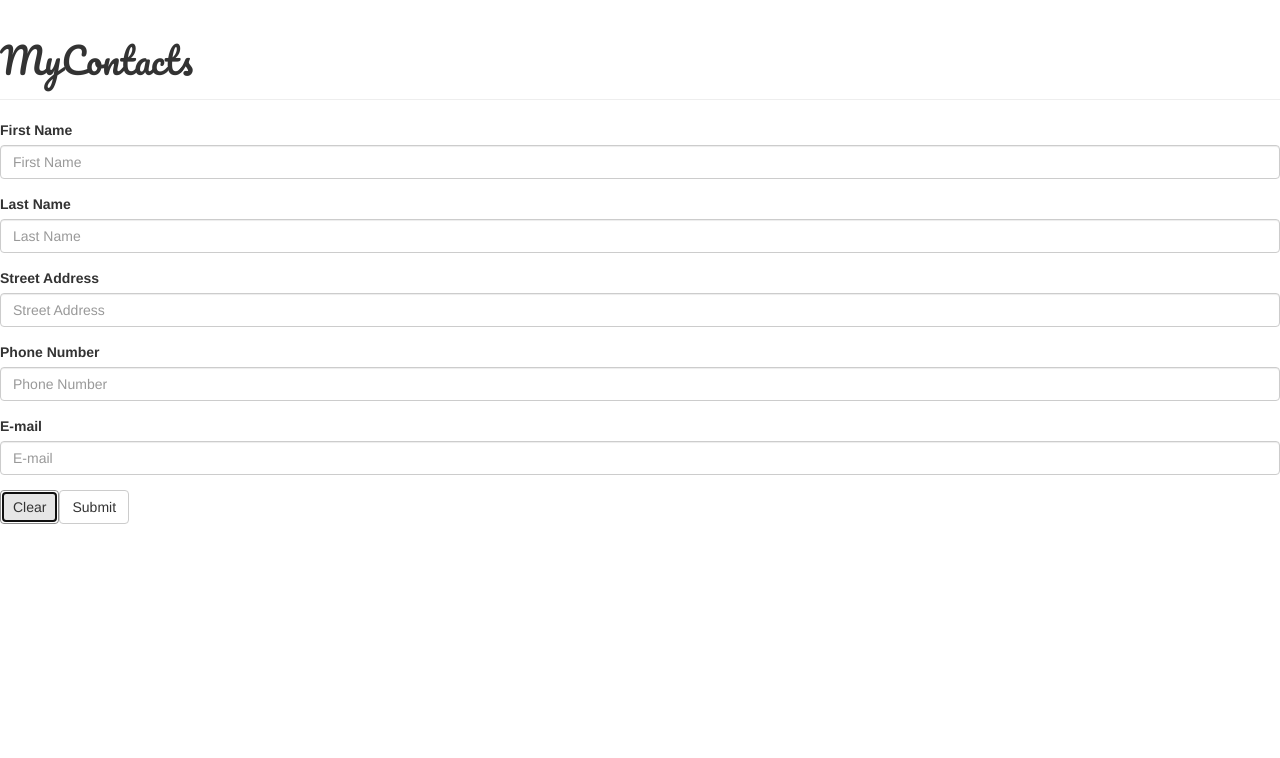
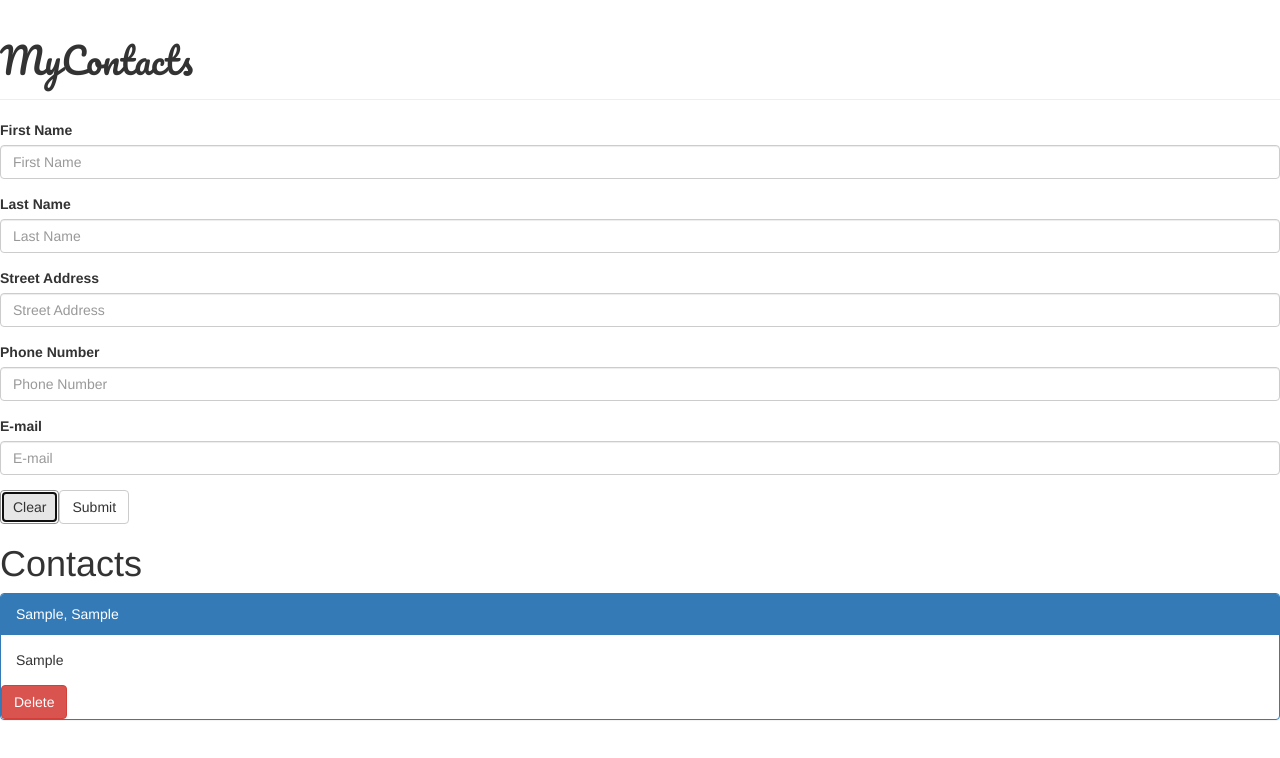
Before and after one commit to calebjwl/my-contacts-react, a React (Create React App) app: page / in a window 1280 px wide. Both pictures are taken after typing "Sample", "Sample", "Sample", "Sample", "name@example.com" into the empty fields and a click on the button "Clear". Shown: the top 758 px of the page. Built offline with nearby package versions, Linux system fonts and the light colour scheme.

Commit message:
Roughly display created contacts

```diff
--- a/public/index.html
+++ b/public/index.html
@@ -20,7 +20,7 @@
       work correctly both with client-side routing and a non-root public URL.
       Learn how to configure a non-root public URL by running `npm run build`.
     -->
-    <title>React App</title>
+    <title>MyContacts React</title>
   </head>
   <body>
     <noscript>
--- a/src/App.js
+++ b/src/App.js
@@ -2,6 +2,7 @@ import React, { Component } from 'react';
 import './App.css';
 import Header from './components/Header';
 import AddContactForm from './components/AddContactForm';
+import Contact from './components/Contact';
 
 class App extends Component {
   constructor() {
@@ -24,6 +25,12 @@ class App extends Component {
       <div className="App">
         <Header />
         <AddContactForm addContact={this.addContact}/>
+        <h1>Contacts</h1>
+        {
+          Object
+          .keys(this.state.contacts)
+          .map(key => <Contact key={key} index={key} details={this.state.contacts[key]}/>)
+        }
       </div>
     );
   }
--- /dev/null
+++ b/src/components/Contact.js
@@ -0,0 +1,17 @@
+import React, { Component } from 'react';
+
+export default class Contact extends Component {
+  render() {
+    const details = this.props.details;
+    const index = this.props.index;
+    return (
+      <div className="panel panel-primary">
+        <div className="panel-heading">{details.lastName}, {details.firstName}</div>
+        <div className="panel-body">
+          {details.address}
+        </div>
+        <button className="btn btn-danger">Delete</button>
+      </div>
+    )
+  }
+}
```
